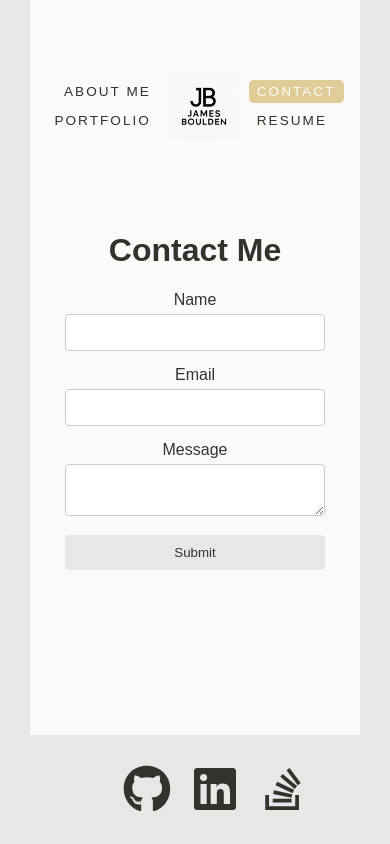
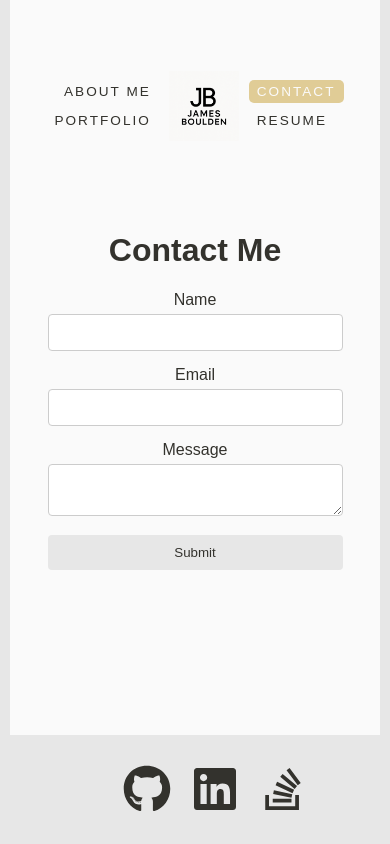
Before and after one commit to JamixB97/my-portfolio, a React (Vite) app: page /contact in a window 390 px wide. Shown: the top 844 px of the page. Built offline with nearby package versions, Linux system fonts and the light colour scheme.

Commit message:
fixed margins on the side

```diff
--- a/src/index.css
+++ b/src/index.css
@@ -372,6 +372,11 @@ button:hover {
   .content {
     padding: 0px 0px 40px;
   }
+  .app-container::before,
+  .app-container::after {
+  width: 10px;
+}
+
   .nav-container {
     flex-direction: row;
     justify-content: space-between;
@@ -427,7 +432,7 @@ button:hover {
     text-align: center;
   }
   .contact form {
-    width: 80%;
+    width: 90%;
     max-width: 100%;
     padding: 0 10px;
     box-sizing: border-box;
```
